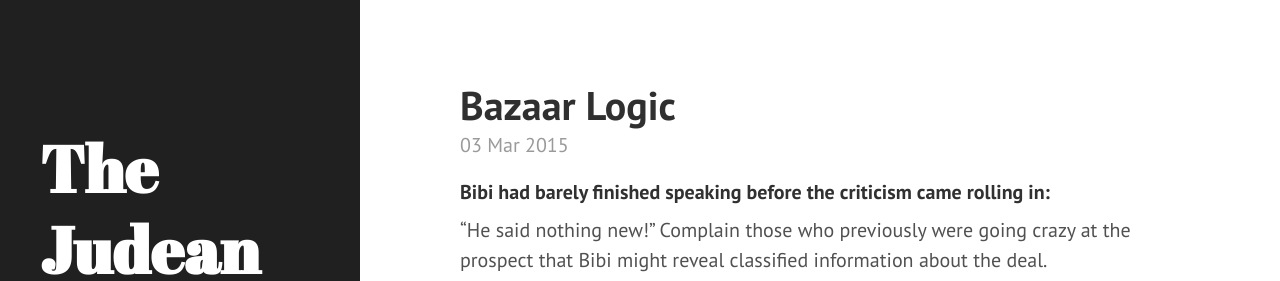
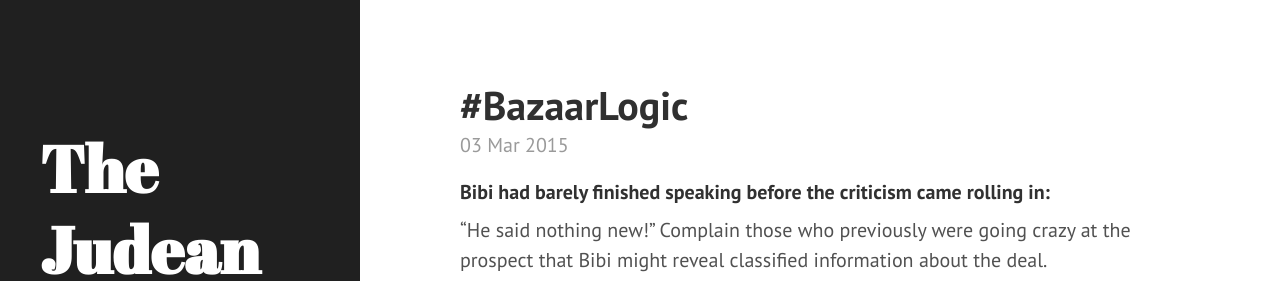
Before and after one commit to JudeanPF/judeanpf.github.io, a Jekyll site: the page built from _posts/2015-03-03-bazaar-logic.md, in a window 1280 px wide and 900 px high. Shown: the top 281 px of the window. Built offline with Jekyll 4.4.1, drawn with Linux system fonts in a browser that asks for light colours; Markdown is read by kramdown in place of the engine named in the settings.

Commit message:
Updated 2015-03-03-bazaar-logic.md

```diff
--- a/_posts/2015-03-03-bazaar-logic.md
+++ b/_posts/2015-03-03-bazaar-logic.md
@@ -1,6 +1,6 @@
 ---
 layout: post
-title: Bazaar Logic
+title: "#BazaarLogic"
 published: true
 ---
 
```
